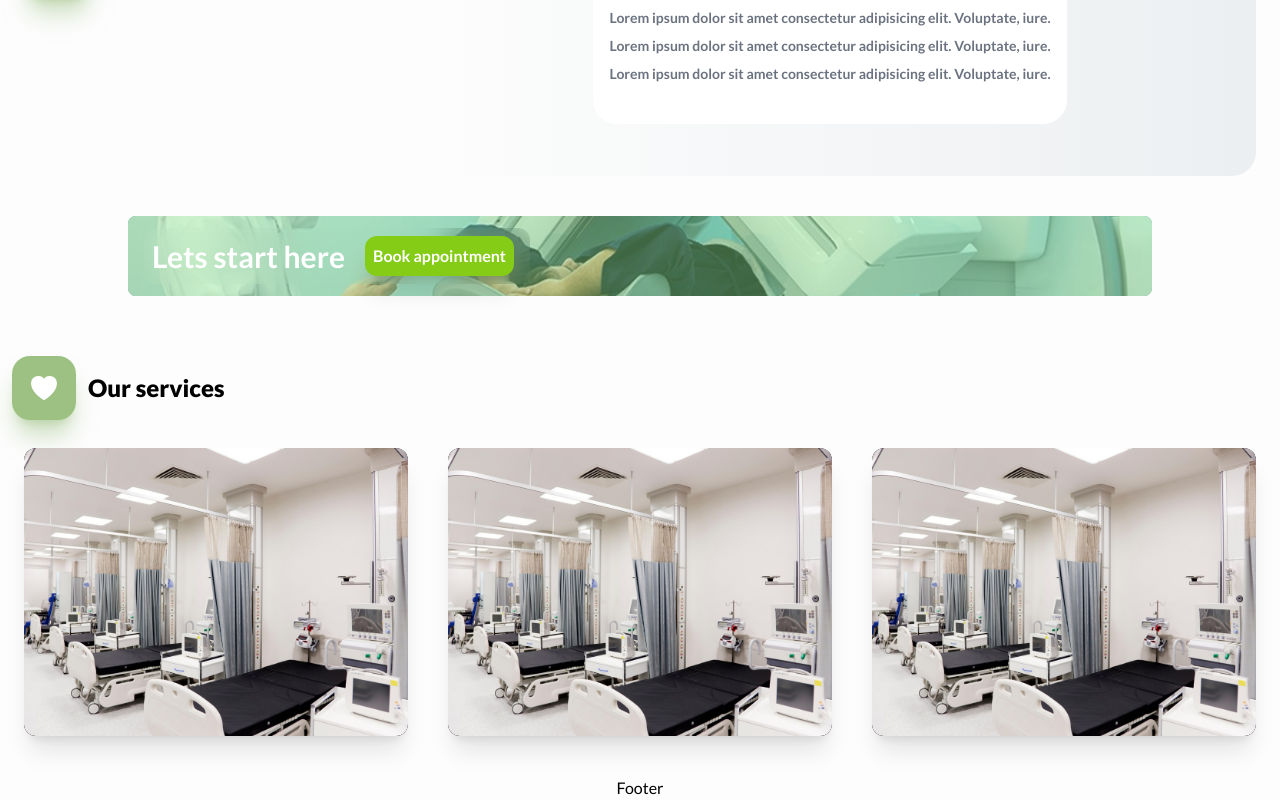
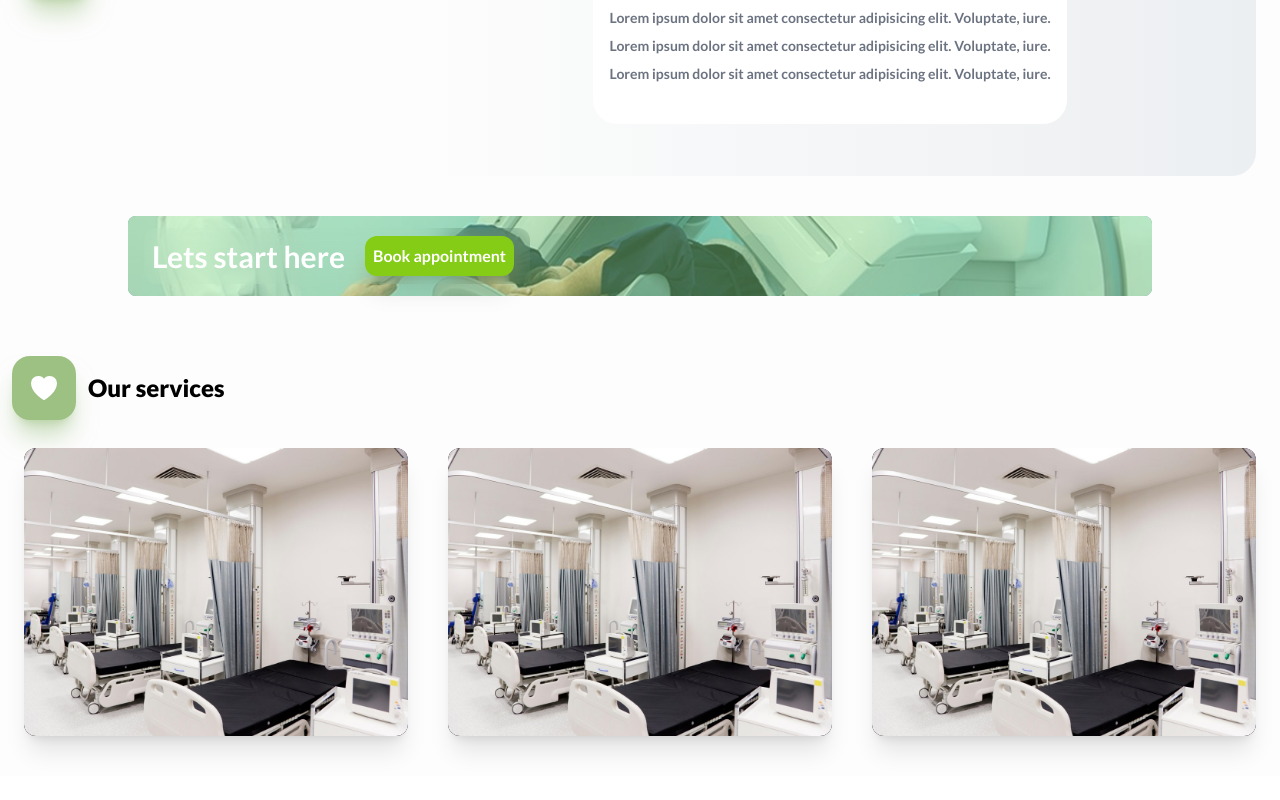
Before and after one commit to hadiraz/doctor-appointment, a Next.js app: page / in a window 1280 px wide. Shown: the part 824-1624 px from the top of the page. After the commit the page ends 1600 px from the top, so only its background shows below. Built offline with nearby package versions, Linux system fonts and the light colour scheme.

Commit message:
component name edited

```diff
--- a/components/Footer.tsx
+++ b/components/Footer.tsx
@@ -2,7 +2,7 @@ import React from 'react'
 
 const Footer = () => {
   return (
-    <div>Footer</div>
+    <div></div>
   )
 }
 
```
